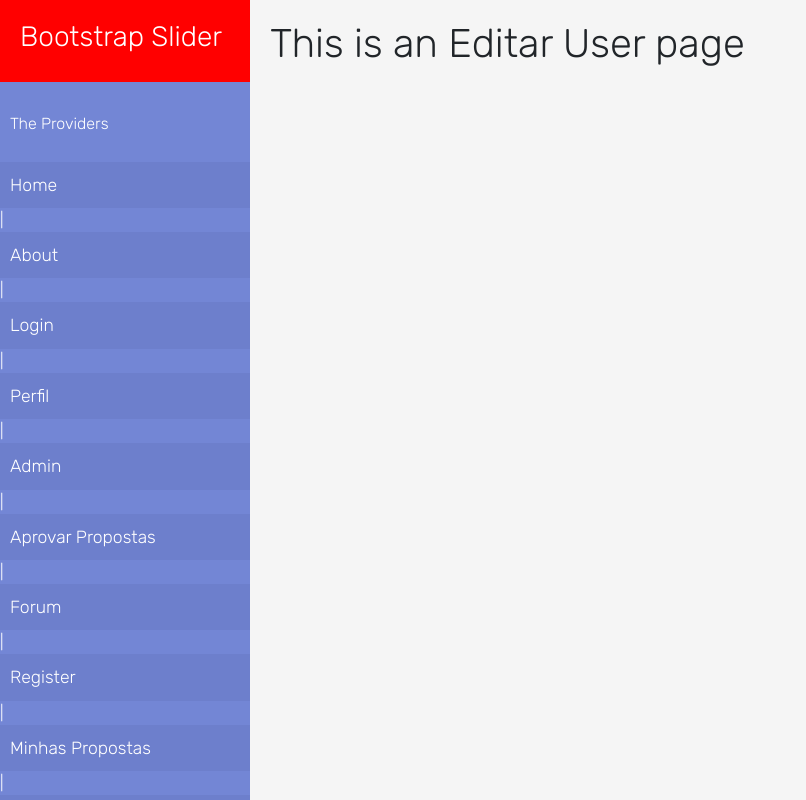
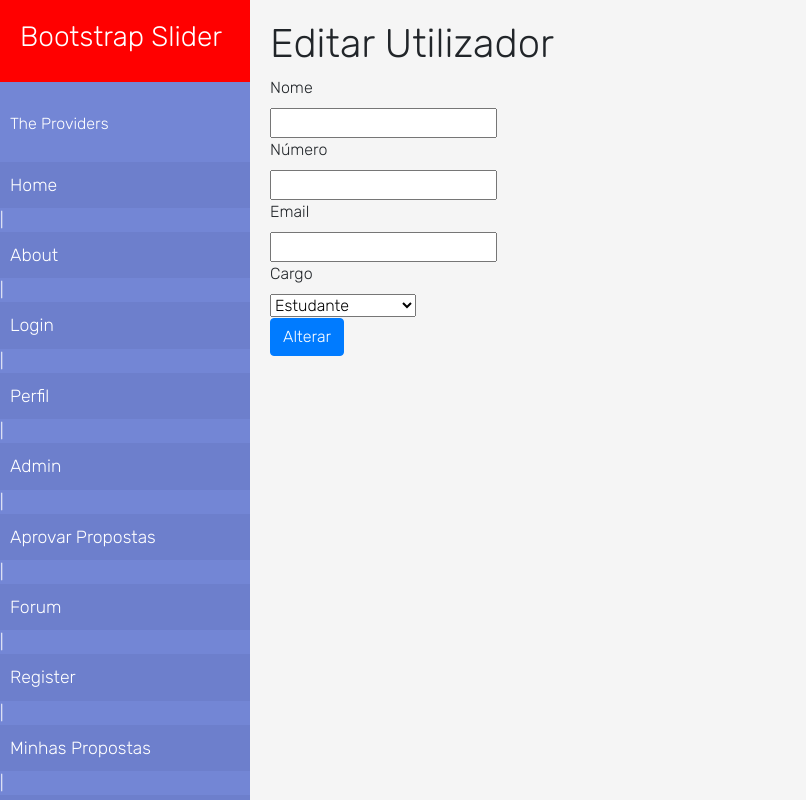
Before and after one commit to nanishipi/projeto2, a Vue app: page /#/EditarUser in a window 1280 px wide. Shown: the top 800 px of the page, without its empty margins (0-806 px from the left). Built offline with nearby package versions, Linux system fonts and the light colour scheme.

Commit message:
edit user html done

```diff
--- a/public/index.html
+++ b/public/index.html
@@ -5,7 +5,7 @@
     <meta http-equiv="X-UA-Compatible" content="IE=edge">
     <meta name="viewport" content="width=device-width,initial-scale=1.0">
     <link rel="icon" href="<%= BASE_URL %>favicon.ico">
-    <title><%= htmlWebpackPlugin.options.title %></title>
+    <title>TSIW Project Management</title>
   </head>
   <body>
     <noscript>
--- a/src/views/EditarUser.vue
+++ b/src/views/EditarUser.vue
@@ -1,6 +1,27 @@
 <template>
   <div id="app">
-      <h1>This is an Editar User page</h1>
+      <h1>Editar Utilizador</h1>
+      <form @submit.prevent='editUser'>
+        <label for="txtUserName">Nome</label><br>
+        <input type="text" id="txtUserName" required><br>
+
+        <label for="txtUserNumber">Número</label><br>
+        <input type="number" id="txtUserNumber" required><br>
+
+        <label for="txtEmail">Email</label><br>
+        <input type="email" id="txtEmail" required><br>
+
+        <label for="sltCargo">Cargo</label><br>
+        <select id="sltCargo" required>
+          <option value="" disabled>Cargo</option>
+          <option>Estudante</option>
+          <option>Docente</option>
+          <option>Entidade Externa</option>
+          <!--<option v-for="cargo in cargos" :value="cargo.id">{{cargo.name}}</option>-->
+        </select><br>
+
+        <b-button id="" variant="primary">Alterar</b-button>
+      </form>
   </div>
 </template>
 
```
